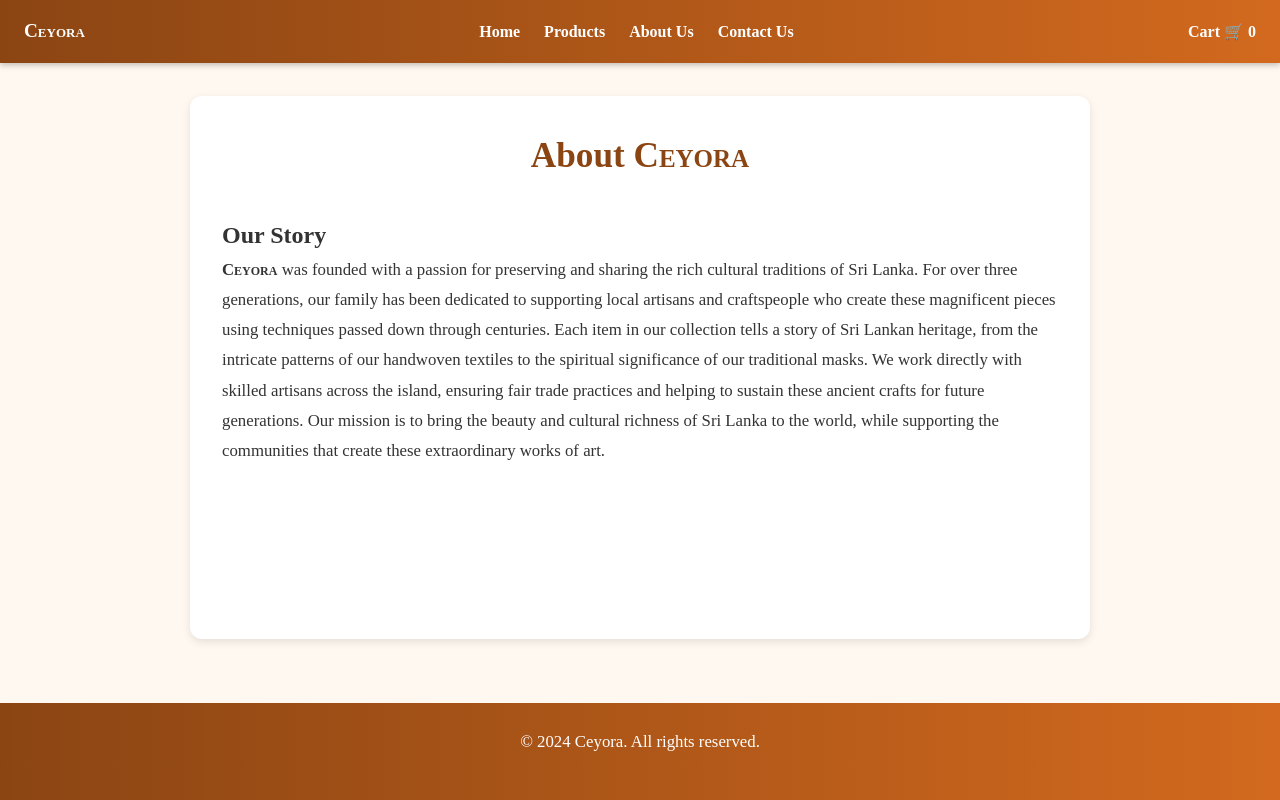
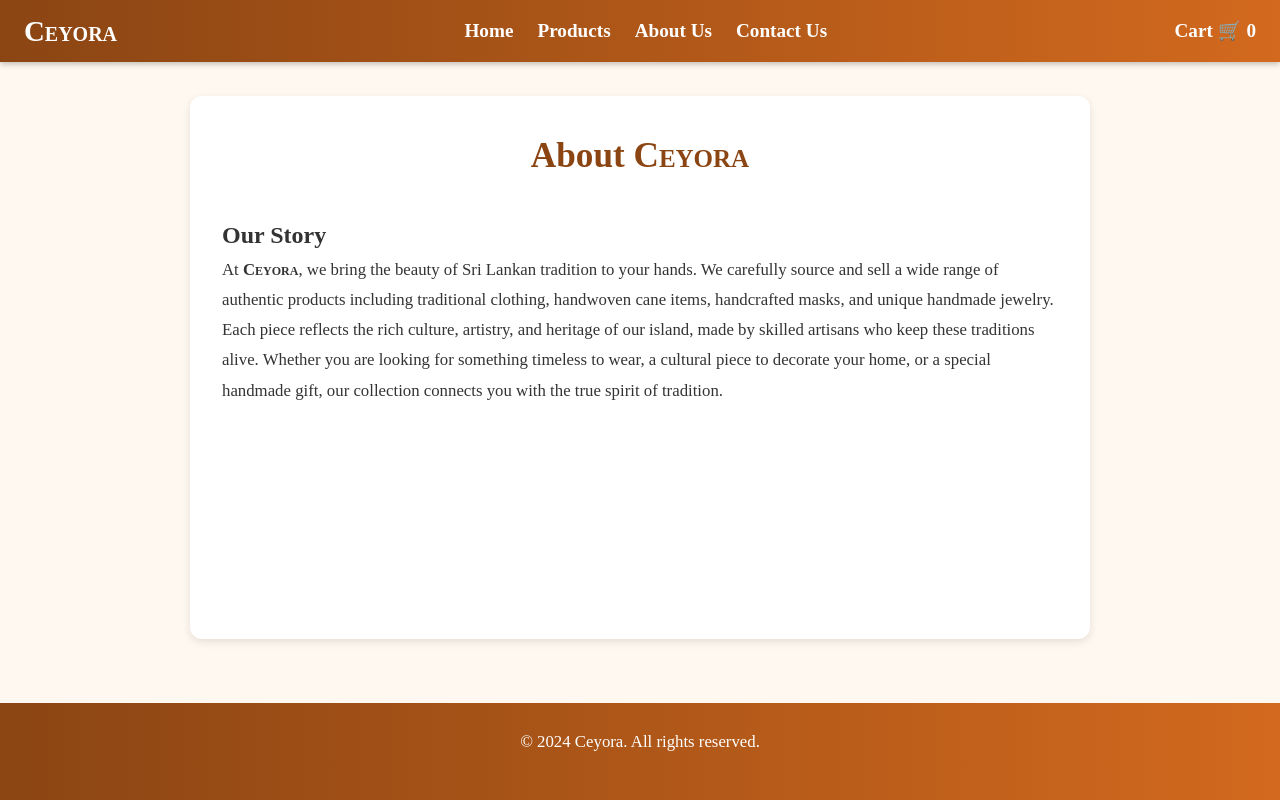
Before and after one commit to SanujaMenath/Ceyora, a plain HTML site: page about.html in a window 1280 px wide. Drawn offline with Linux system fonts and the light colour scheme.

Commit message:
Changed about and nav font

```diff
--- a/about.html
+++ b/about.html
@@ -15,18 +15,15 @@
 
       <h2>Our Story</h2>
       <p>
-        <span class="small-caps">Ceyora</span> was founded with a passion for preserving and
-        sharing the rich cultural traditions of Sri Lanka. For over three
-        generations, our family has been dedicated to supporting local artisans
-        and craftspeople who create these magnificent pieces using techniques
-        passed down through centuries. Each item in our collection tells a story
-        of Sri Lankan heritage, from the intricate patterns of our handwoven
-        textiles to the spiritual significance of our traditional masks. We work
-        directly with skilled artisans across the island, ensuring fair trade
-        practices and helping to sustain these ancient crafts for future
-        generations. Our mission is to bring the beauty and cultural richness of
-        Sri Lanka to the world, while supporting the communities that create
-        these extraordinary works of art.
+        At <span class="small-caps">Ceyora</span>, we bring the beauty of
+        Sri Lankan tradition to your hands. We carefully source and sell a wide
+        range of authentic products including traditional clothing, handwoven
+        cane items, handcrafted masks, and unique handmade jewelry. Each piece
+        reflects the rich culture, artistry, and heritage of our island, made by
+        skilled artisans who keep these traditions alive. Whether you are
+        looking for something timeless to wear, a cultural piece to decorate
+        your home, or a special handmade gift, our collection connects you with
+        the true spirit of tradition.
       </p>
     </main>
 
--- a/css/style.css
+++ b/css/style.css
@@ -33,7 +33,7 @@ body {
   z-index: 1000;
 
   background: linear-gradient(to right, #8b4513, #d2691e);
-  padding: 1rem 1.5rem;
+  padding: 0.5rem 1.5rem;
   display: flex;
   justify-content: space-between;
   align-items: center;
@@ -45,7 +45,7 @@ body {
 .nav-left .brand {
   color: #fff;
   font-weight: bold;
-  font-size: 1.2rem;
+  font-size: 1.8rem;
   text-decoration: none;
 }
 
@@ -65,8 +65,9 @@ body {
 .nav-cart a {
   color: #fff;
   text-decoration: none;
-  font-weight: bold;
+  font-weight: 700;
   transition: color 0.3s;
+  font-size: 1.2rem;
 }
 
 .nav-links a:hover,
```
